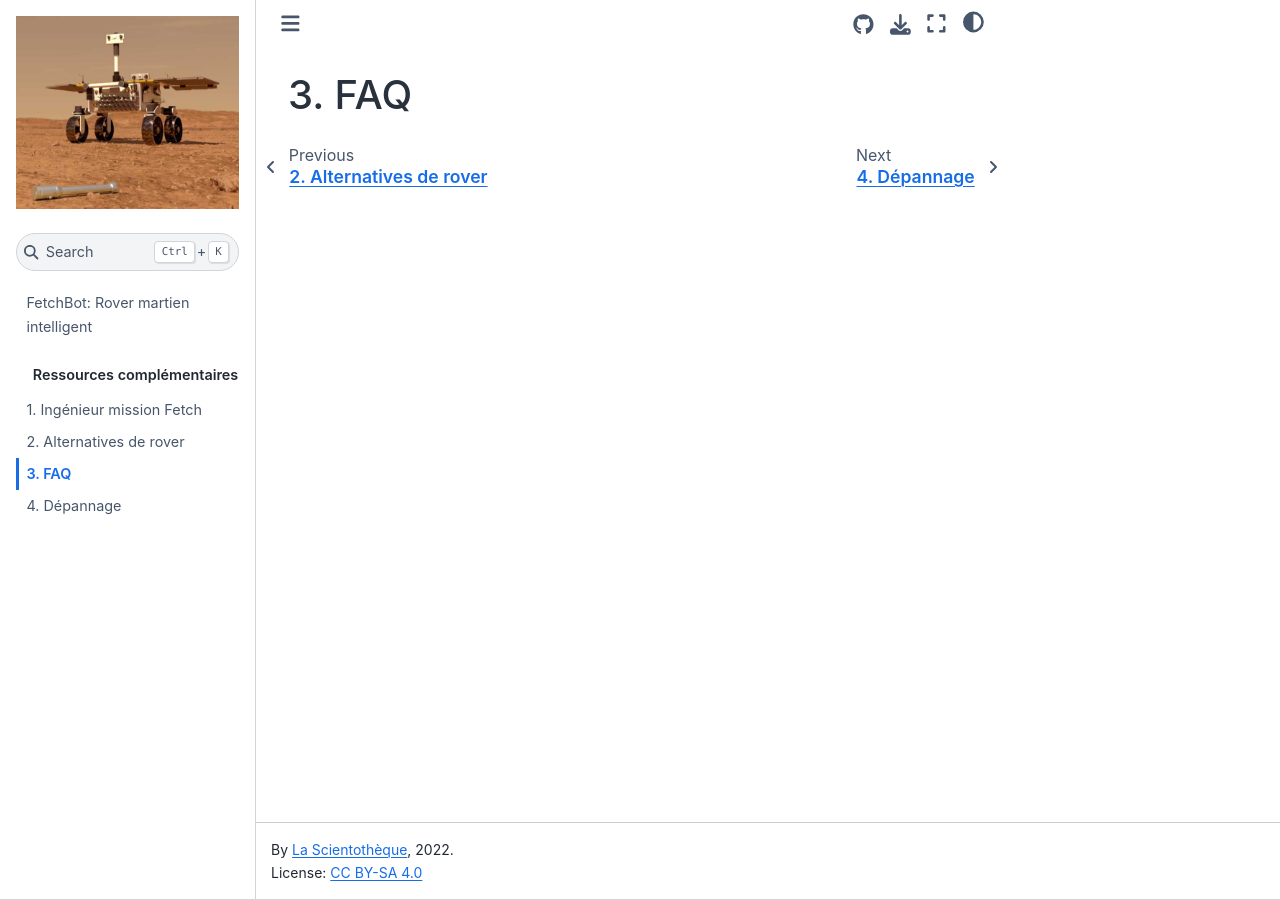
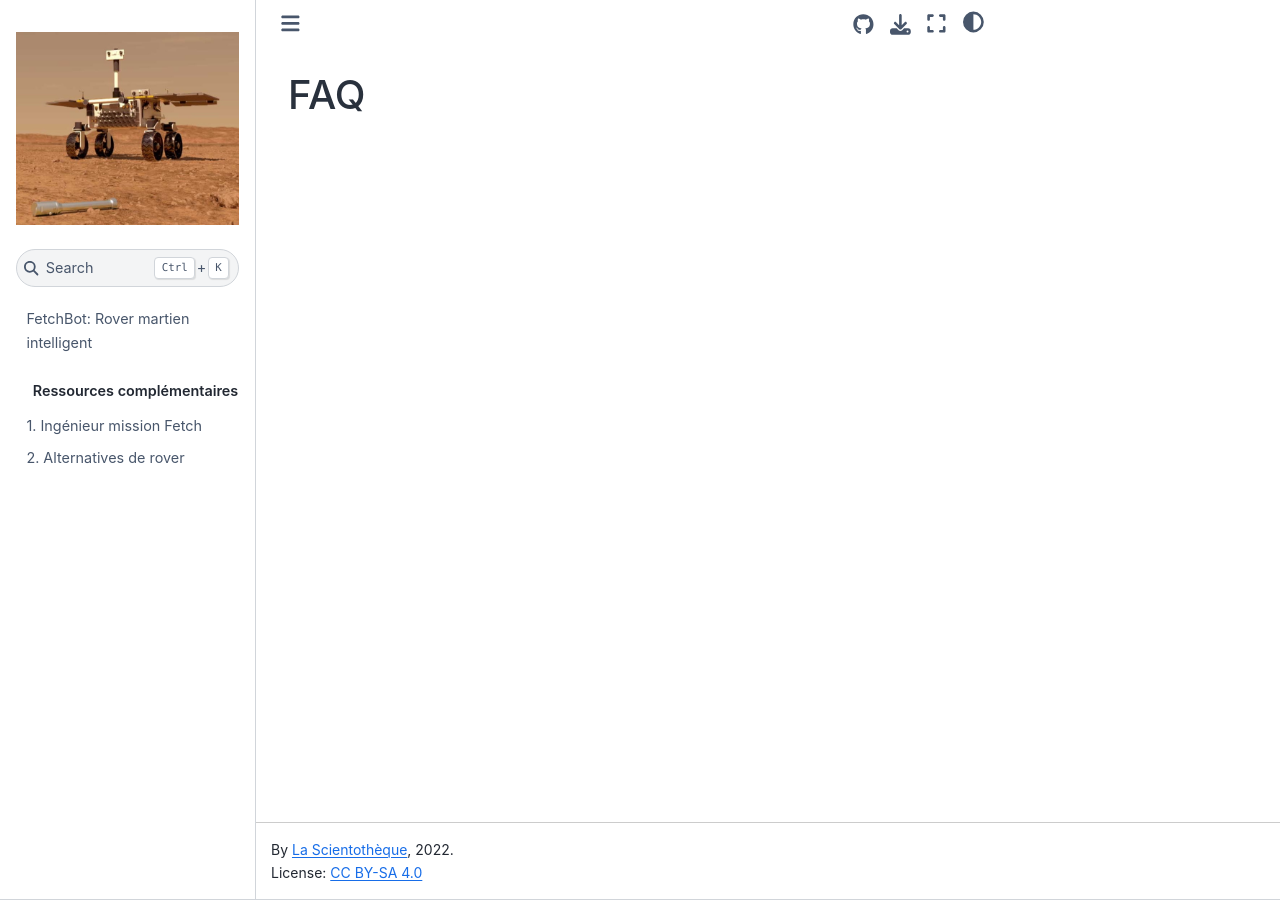
Before and after one commit to lascientotheque/fetchbot-fr, a Jupyter Book: the page built from 4_Additional_Resources/FAQ.md, in a window 1280 px wide. Built offline with Jupyter Book 1.0.4 settings and Sphinx 7.4.7 and the Sphinx Book theme 1.1.4, drawn with Linux system fonts in a browser that asks for light colours; pages that are not in the unit, such as notebooks, are missing from menus; some of the changed lines change nothing that is shown.

Commit message:
Mise à jour TOC

```diff
--- a/_toc.yml
+++ b/_toc.yml
@@ -24,5 +24,5 @@
   - file: 4_Additional_Resources/Raspberry_Pi/Raspberry_Pi
   - file: 4_Additional_Resources/Fetch_Mission_Engineer
   - file: 4_Additional_Resources/Rover_Alternatives
-  - file: 4_Additional_Resources/FAQ
-  - file: 4_Additional_Resources/Troubleshooting
+#  - file: 4_Additional_Resources/FAQ
+#  - file: 4_Additional_Resources/Troubleshooting
```
